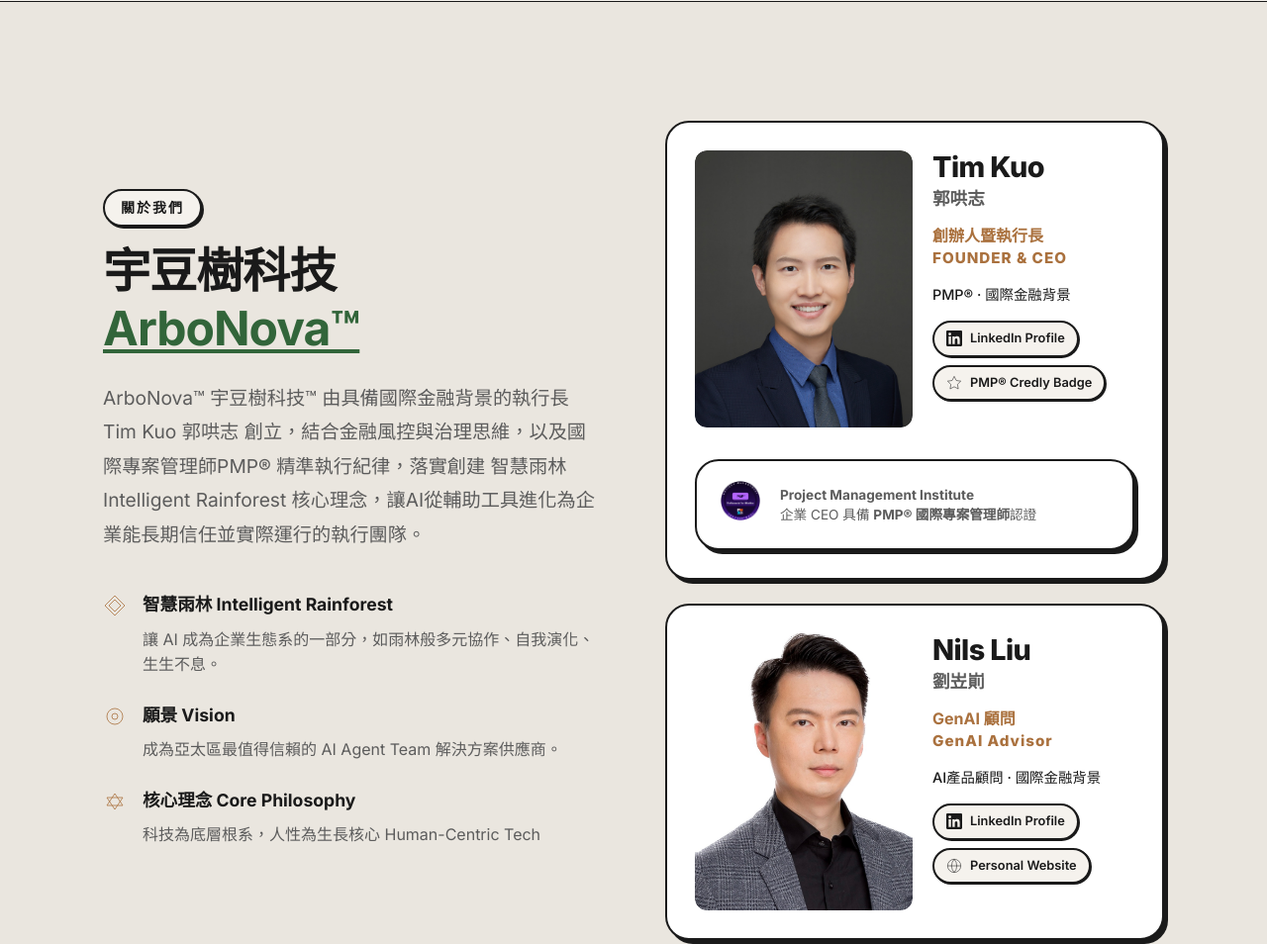
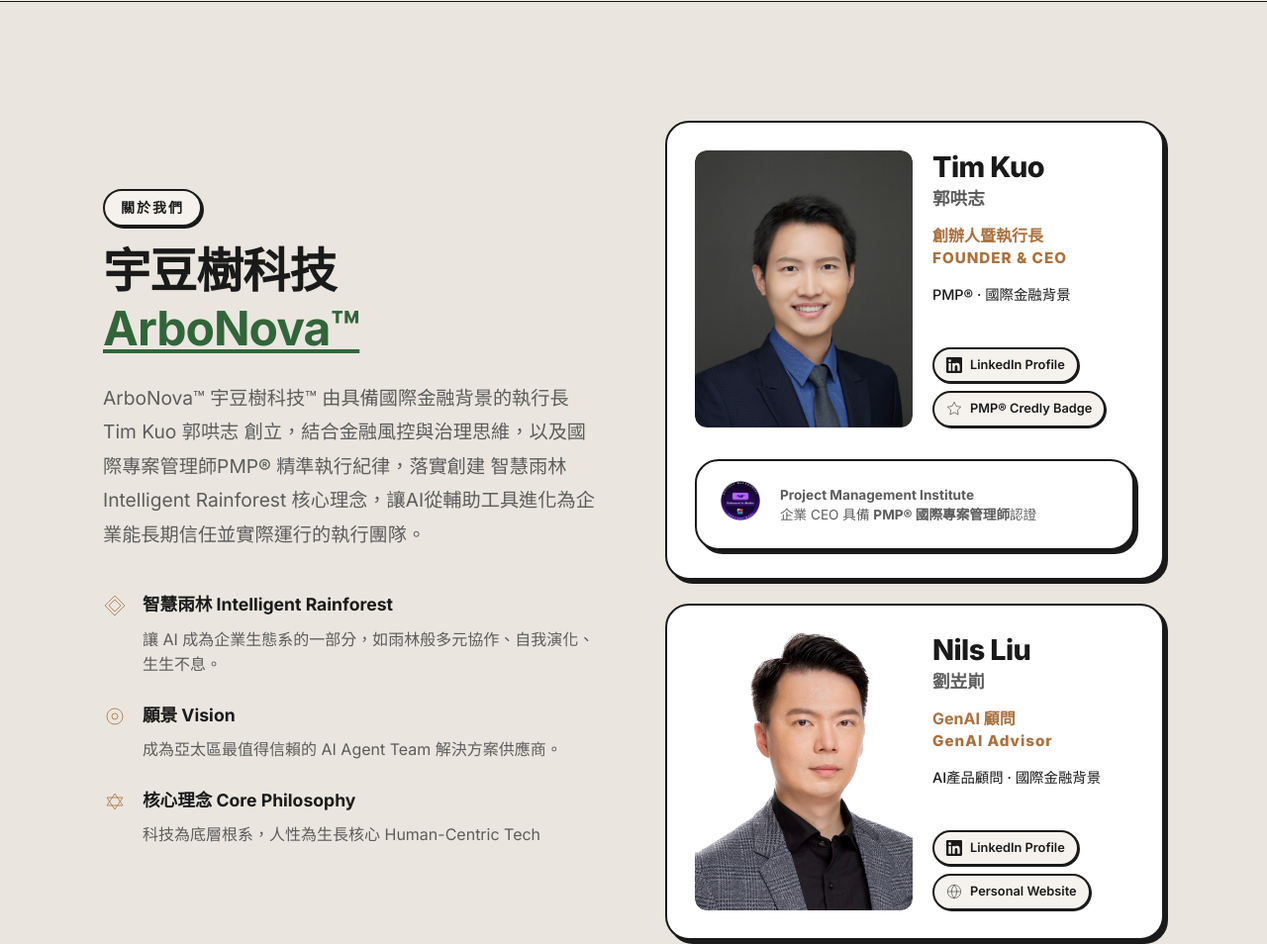
Before and after one commit to wulingteen/arbonova-website, a website built with Vite: page index.html in a window 1280 px wide. Shown: the part 4600-5554 px from the top of the page at 99% size. Built offline with nearby package versions, Linux system fonts and the light colour scheme.

Commit message:
fix: align CEO photo bottom with link buttons

```diff
--- a/src/style.css
+++ b/src/style.css
@@ -969,7 +969,7 @@ textarea {
 .ceo-card {
   display: flex;
   flex-wrap: wrap;
-  align-items: flex-start;
+  align-items: stretch;
   gap: 20px;
   background: var(--card-bg);
   border: var(--brutal-border);
@@ -998,6 +998,8 @@ textarea {
 
 .ceo-info {
   flex: 1;
+  display: flex;
+  flex-direction: column;
 }
 
 .ceo-name {
@@ -1042,6 +1044,7 @@ textarea {
   display: flex;
   flex-direction: column;
   gap: 8px;
+  margin-top: auto;
 }
 
 .ceo-linkedin,
```
